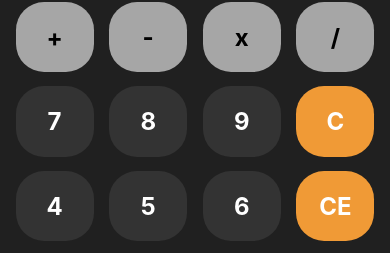
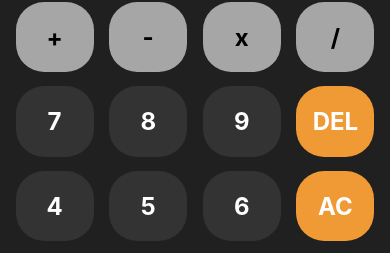
Before and after one commit to salihbektas/Basic-ReactNative-Calculator, a React Native app: screen / in a window 390 px wide. Shown: the part 434-687 px from the top of the page. Built offline with nearby package versions, Linux system fonts and the light colour scheme.

Commit message:
Change delete clean button names

```diff
--- a/App.js
+++ b/App.js
@@ -96,7 +96,7 @@ const App = () =>  {
     }
   }
 
-  function handleCE(){
+  function handleAC(){
     setOperation("");
     setPrev(0);
     setResult("");
@@ -178,7 +178,7 @@ const App = () =>  {
         </TouchableOpacity>
 
         <TouchableOpacity onPress={()=> {result.length >= 0 ? setResult(result.slice(0,-1)) : null}} style={{...styles.button}}>
-          <Text style={styles.buttonText}>C</Text>
+          <Text style={styles.buttonText}>DEL</Text>
         </TouchableOpacity>
 
 
@@ -194,8 +194,8 @@ const App = () =>  {
           <Text style={styles.buttonText}>6</Text>
         </TouchableOpacity>
 
-        <TouchableOpacity onPress={handleCE} style={{...styles.button}}>
-          <Text style={styles.buttonText}>CE</Text>
+        <TouchableOpacity onPress={handleAC} style={{...styles.button}}>
+          <Text style={styles.buttonText}>AC</Text>
         </TouchableOpacity>
 
 
```
